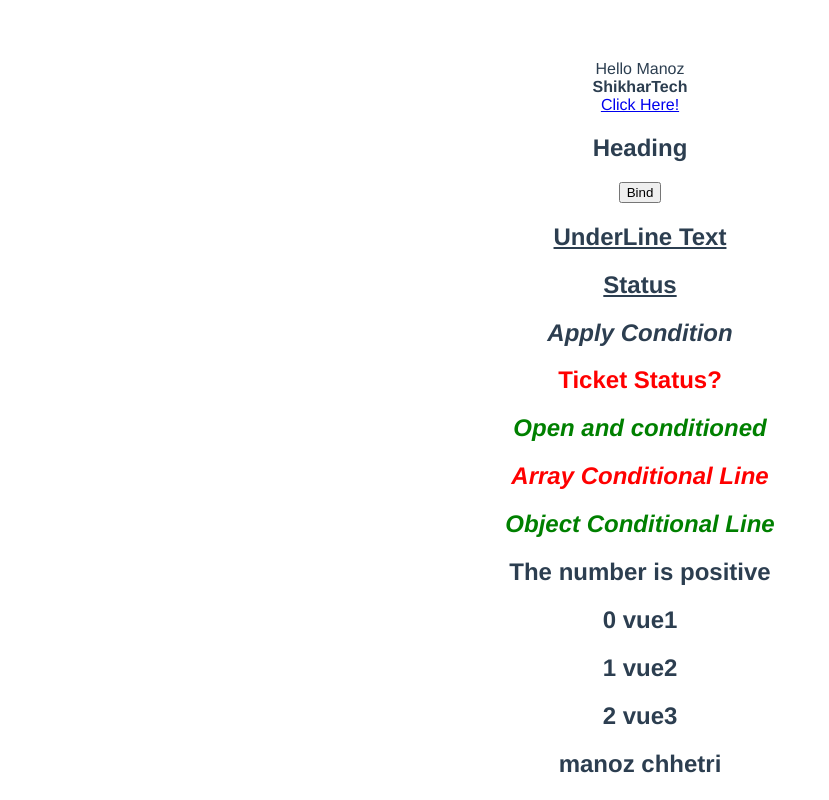
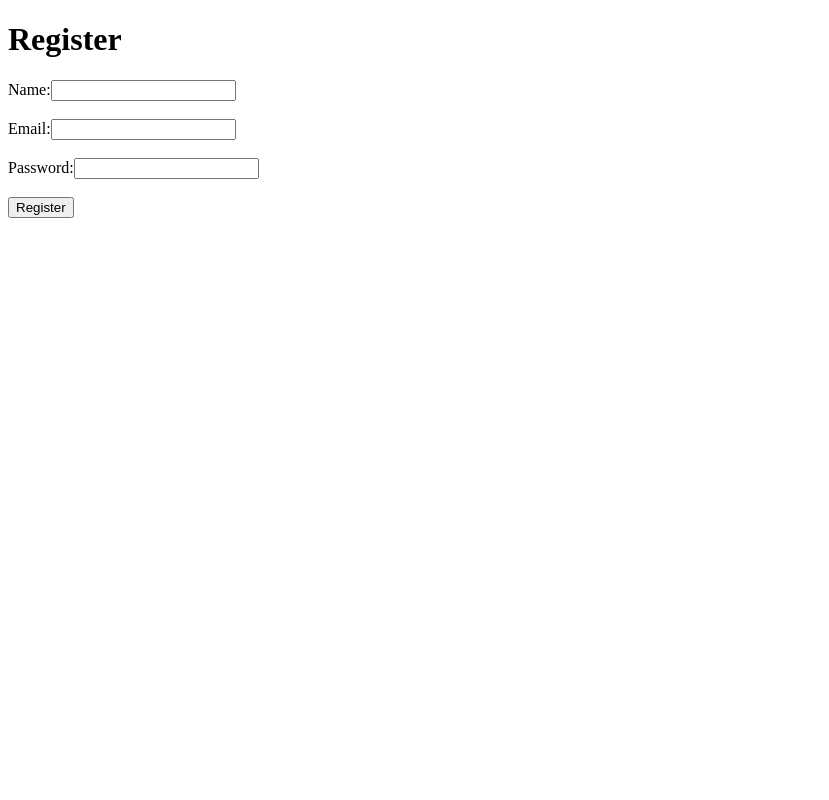
Before and after one commit to Manojchhetri1/learning-vue, a Vue app: page / in a window 1280 px wide. Shown: the top 800 px of the page, without its empty margins (0-829 px from the left). Built offline with nearby package versions, Linux system fonts and the light colour scheme.

Commit message:
starting with registration form

```diff
--- a/src/App.vue
+++ b/src/App.vue
@@ -1,110 +1,44 @@
 <template>
-<div>{{greet}} {{name}}</div> <!--printing hello world-->
-<div v-html="company"></div> <!--making text bold-->
-<div v-html="link"></div> <!--alert pop up-->
-<h2 v-bind:id="headingId">Heading</h2> <!--binding html-->
-<button v-bind:disabled="isDisabled">Bind</button><!--binding to attribute-->
-<h2 class="underline">UnderLine Text</h2><!--binding style -->
-<h2 class="underline" v-bind:class="status">Status</h2><!--style and class binding -->
-<h2 v-bind:class="isCondition && 'condition'">Apply Condition</h2><!--binding style applying condition-->
-<h2 v-bind:class="isOpen ? 'open': 'closed'">Ticket Status?</h2>
-<h2 v-bind:class="['open','condition']">Open and conditioned</h2>
-<h2 v-bind:class="[isCondition && 'condition', isOpen ? 'open': 'closed']">Array Conditional Line</h2>
-<h2 v-bind:class="{
-  condition: isCondition,
-  open: !isOpen,
-  'isOpen': isOpen
-}">Object Conditional Line</h2><!--bind shorthand-->
-
-<h2 v-if="(num === 0)">The number is zero</h2><!--applying if else statement-->
-<h2 v-else-if="(num < 0)">The number is negative</h2>
-<h2 v-else-if="(num > 0)">The number is positive</h2>
-<h2 v-else>Not a number</h2>
-
-<h2 v-show="showElement">Using v-show</h2><!--rendering conditional element v-show derective-->
-<h2 v-if="showElement">Using v-if</h2>
-
-<h2 v-for="(name, index) in names" :key="name">{{index}} {{ name }}</h2><!--applying for loop -->
-<h2 v-for="name in fullnames" :key="name.first">{{name.first}} {{ name.last }}</h2>
-
-<div v-for="actor in actors" :key="actor.name"><!--rendering array in array-->
-  <h2>{{actor.name}}</h2>
-  <h3 v-for="movie in actor.movies" :key="movie">{{movie}}</h3>
-</div>
-
-<h2 v-for="(value, key, index) in myinfo" :key="value">{{index}} {{key}} {{value}}</h2><!--rendering in term of key value and index-->
-<template v-for="name in names" :key="name">
-  <h2>{{name}}</h2>
-  <hr />
-
-</template>
+  <div>
+    <h1>Register</h1>
+    <form @submit.prevent="handleSubmit">
+      <label for="name">Name:</label>
+      <input type="text" id="name" v-model="name" required>
+      <br><br>
+      <label for="email">Email:</label>
+      <input type="email" id="email" v-model="email" required>
+      <br><br>
+      <label for="password">Password:</label>
+      <input type="password" id="password" v-model="password" required>
+      <br><br>
+      <button type="submit">Register</button>
+    </form>
+  </div>
 </template>
 
 <script>
+// import frontendLayout from "@/layouts/frontend.vue";
+
 export default {
   name: "App",
+  // components: {
+  //   frontendLayout,
+  // },
   data() {
     return {
-      greet:"Hello",
-      name: "Manoz",
-      company:'<b>ShikharTech</b>',
-      link:`<a href='test' onClick="alert('you are welcome')"> Click Here!</a>`,
-      headingId: 'heading',
-      isDisabled: false,
-      status:'success',
-      isCondition:true,
-      isOpen:false,
-      num: 3,
-      showElement:false,
-      names:['vue1','vue2','vue3'],
-      fullnames:[
-        {first:'manoz', last:'chhetri'},
-        {first:'bijay', last:'limbu'},
-        {first:'frank', last:'shrestha'}
-      ],
-      actors:[
-        {
-          name: 'Rajesh Hamal',
-          movies: ['movie1','movie2'],
-        },
-        {
-          name: 'Mr. Bachhan',
-          movies: ['sholey', 'kholey'],
-        }
-      ],
-      myinfo:{
-        name:'Manoz',
-        company:'Shikhartech',
-        location:'balkumari'
-      }
-    };
+      name: '',
+      email: '',
+      password: ''
+    }
   },
-};
+  methods: {
+    handleSubmit() {
+      // Here you can send a request to your server to register the user
+      console.log('Name:', this.name)
+      console.log('Email:', this.email)
+      console.log('Password:', this.password)
+      // After the registration is successful, you can redirect the user to another page
+    }
+  }
+}
 </script>
-
-<style>
-#app {
-  font-family: Avenir, Helvetica, Arial, sans-serif;
-  -webkit-font-smoothing: antialiased;
-  -moz-osx-font-smoothing: grayscale;
-  text-align: center;
-  color: #2c3e50;
-  margin-top: 60px;
-}
-
-.underline{
-  text-decoration: underline;
-}
-
-.condition{
-  font-style: italic;
-}
-
-.open{
-  color: green;
-}
-
-.closed{
-  color: red;
-}
-</style>
--- /dev/null
+++ b/src/AppTwo.vue
@@ -0,0 +1,110 @@
+<template>
+  <div>{{greet}} {{name}}</div> <!--printing hello world-->
+  <div v-html="company"></div> <!--making text bold-->
+  <div v-html="link"></div> <!--alert pop up-->
+  <h2 v-bind:id="headingId">Heading</h2> <!--binding html-->
+  <button v-bind:disabled="isDisabled">Bind</button><!--binding to attribute-->
+  <h2 class="underline">UnderLine Text</h2><!--binding style -->
+  <h2 class="underline" v-bind:class="status">Status</h2><!--style and class binding -->
+  <h2 v-bind:class="isCondition && 'condition'">Apply Condition</h2><!--binding style applying condition-->
+  <h2 v-bind:class="isOpen ? 'open': 'closed'">Ticket Status?</h2>
+  <h2 v-bind:class="['open','condition']">Open and conditioned</h2>
+  <h2 v-bind:class="[isCondition && 'condition', isOpen ? 'open': 'closed']">Array Conditional Line</h2>
+  <h2 v-bind:class="{
+    condition: isCondition,
+    open: !isOpen,
+    'isOpen': isOpen
+  }">Object Conditional Line</h2><!--bind shorthand-->
+
+  <h2 v-if="(num === 0)">The number is zero</h2><!--applying if else statement-->
+  <h2 v-else-if="(num < 0)">The number is negative</h2>
+  <h2 v-else-if="(num > 0)">The number is positive</h2>
+  <h2 v-else>Not a number</h2>
+
+  <h2 v-show="showElement">Using v-show</h2><!--rendering conditional element v-show derective-->
+  <h2 v-if="showElement">Using v-if</h2>
+
+  <h2 v-for="(name, index) in names" :key="name">{{index}} {{ name }}</h2><!--applying for loop -->
+  <h2 v-for="name in fullnames" :key="name.first">{{name.first}} {{ name.last }}</h2>
+
+  <div v-for="actor in actors" :key="actor.name"><!--rendering array in array-->
+    <h2>{{actor.name}}</h2>
+    <h3 v-for="movie in actor.movies" :key="movie">{{movie}}</h3>
+  </div>
+
+  <h2 v-for="(value, key, index) in myinfo" :key="value">{{index}} {{key}} {{value}}</h2><!--rendering in term of key value and index-->
+  <template v-for="name in names" :key="name">
+    <h2>{{name}}</h2>
+    <hr />
+
+  </template>
+  </template>
+
+  <script>
+  export default {
+    name: "App",
+    data() {
+      return {
+        greet:"Hello",
+        name: "Manoz",
+        company:'<b>ShikharTech</b>',
+        link:`<a href='test' onClick="alert('you are welcome')"> Click Here!</a>`,
+        headingId: 'heading',
+        isDisabled: false,
+        status:'success',
+        isCondition:true,
+        isOpen:false,
+        num: 5,
+        showElement:false,
+        names:['vue1','vue2','vue3'],
+        fullnames:[
+          {first:'manoz', last:'chhetri'},
+          {first:'bijay', last:'limbu'},
+          {first:'frank', last:'shrestha'}
+        ],
+        actors:[
+          {
+            name: 'Rajesh Hamal',
+            movies: ['movie1','movie2'],
+          },
+          {
+            name: 'Mr. Bachhan',
+            movies: ['sholey', 'kholey'],
+          }
+        ],
+        myinfo:{
+          name:'Manoz',
+          company:'Shikhartech',
+          location:'balkumari'
+        }
+      };
+    },
+  };
+  </script>
+
+  <style>
+  #app {
+    font-family: Avenir, Helvetica, Arial, sans-serif;
+    -webkit-font-smoothing: antialiased;
+    -moz-osx-font-smoothing: grayscale;
+    text-align: center;
+    color: #2c3e50;
+    margin-top: 60px;
+  }
+
+  .underline{
+    text-decoration: underline;
+  }
+
+  .condition{
+    font-style: italic;
+  }
+
+  .open{
+    color: green;
+  }
+
+  .closed{
+    color: red;
+  }
+  </style>
--- /dev/null
+++ b/src/layouts/frontend.vue
@@ -0,0 +1,30 @@
+<template>
+    <form @submit.prevent="login">
+      <div>
+        <label for="email">Email:</label>
+        <input type="email" id="email" v-model="email" required>
+      </div>
+      <div>
+        <label for="password">Password:</label>
+        <input type="password" id="password" v-model="password" required>
+      </div>
+      <button type="submit">Login</button>
+    </form>
+  </template>
+
+  <script>
+  export default {
+    name: "frontendLayout",
+    data() {
+      return {
+        email: '',
+        password: ''
+      }
+    },
+    methods: {
+      login() {
+        // handle login logic here
+      }
+    }
+  }
+  </script>
--- a/src/main.js
+++ b/src/main.js
@@ -1,4 +1,5 @@
 import { createApp } from 'vue'
 import App from './App.vue'
 
-createApp(App).mount('#app')
+const app = createApp(App)
+app.mount("#app");
```
Also changed, not shown: 1 other file (tests, documents, lock files or other folders).
